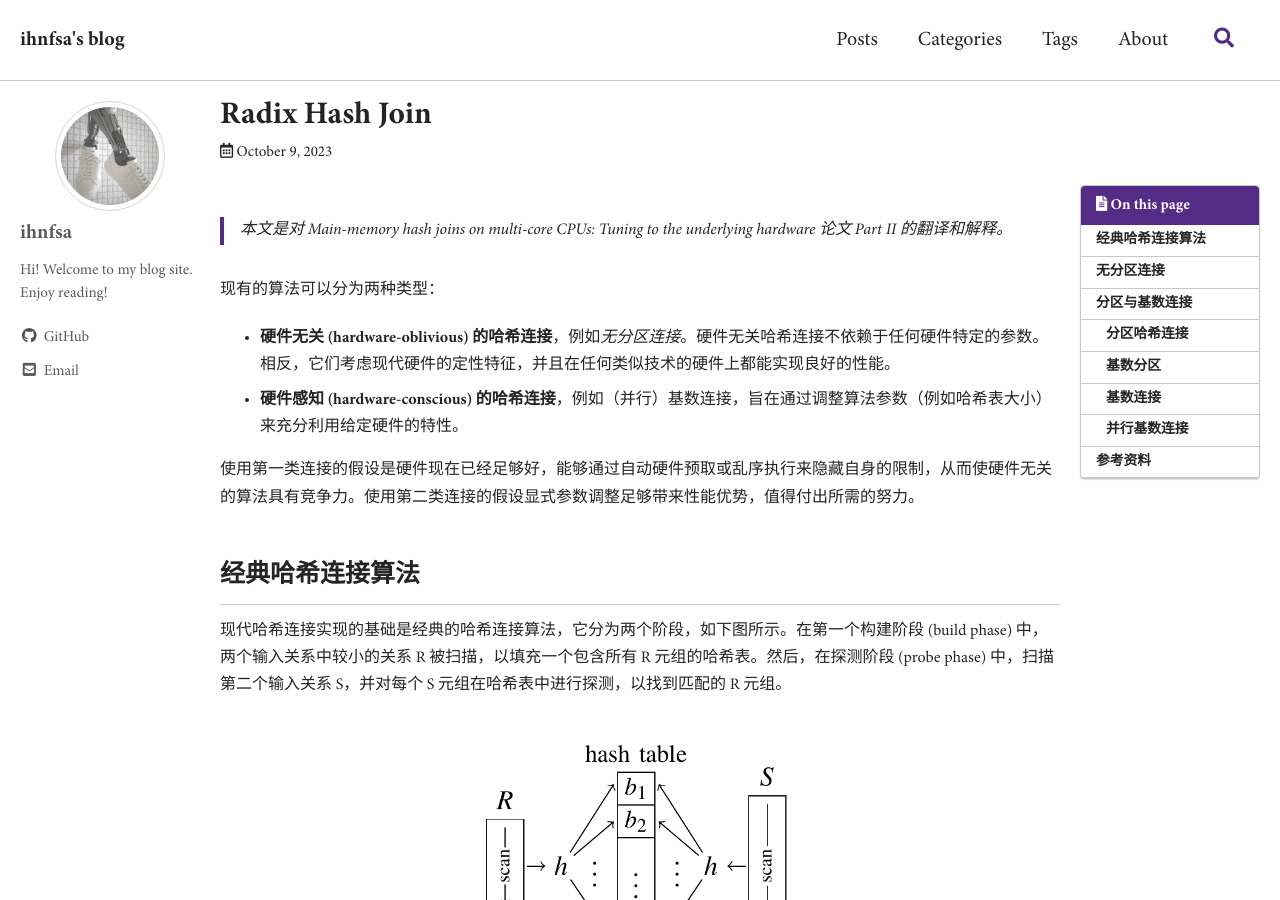
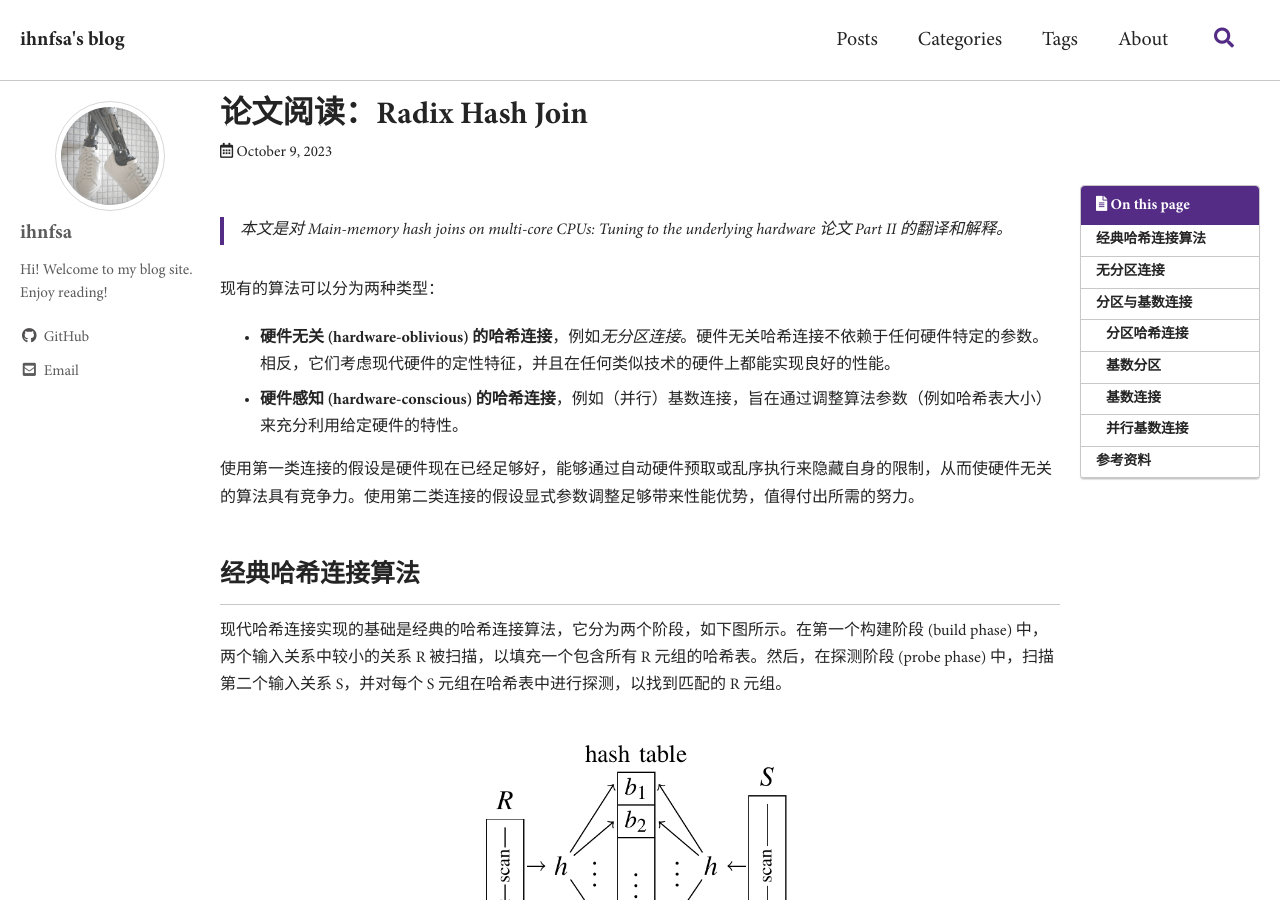
Before and after one commit to ihnfsax/ihnfsax.github.io, a Jekyll site: the page built from _posts/2023-10-09-radix-hash-join.md, in a window 1280 px wide and 900 px high. Built offline with Jekyll 4.4.1, drawn with Linux system fonts in a browser that asks for light colours; cached includes are drawn as plain includes; some web fonts are replaced; formulas are drawn with MathJax 3; comment, search, counter and statistics services are not loaded.

Commit message:
Modify blog title

```diff
--- a/_posts/2023-10-09-radix-hash-join.md
+++ b/_posts/2023-10-09-radix-hash-join.md
@@ -1,5 +1,5 @@
 ---
-title: "Radix Hash Join"
+title: "论文阅读：Radix Hash Join"
 date: 2023-10-09
 categories:
   - Database
```
